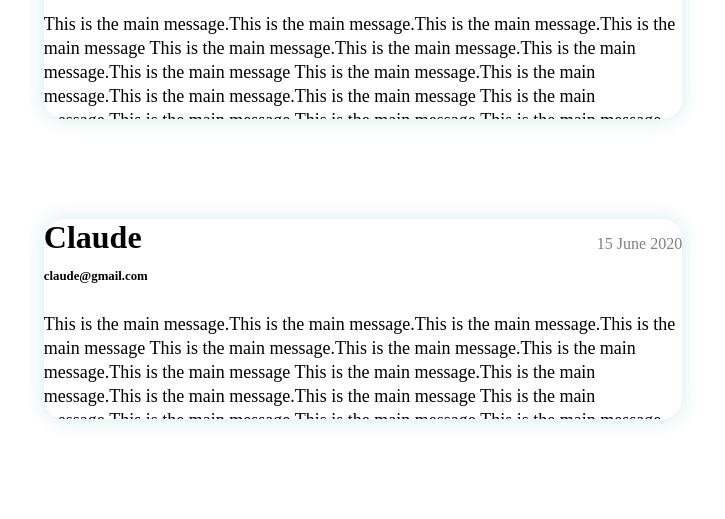
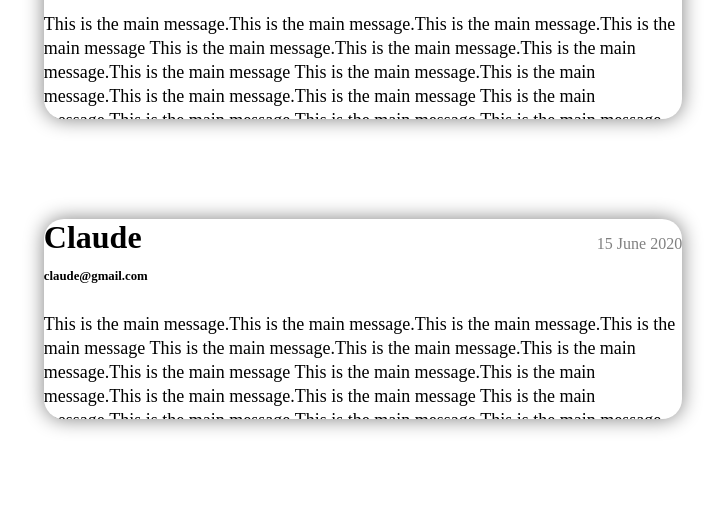
Before and after one commit to Patience250/My-Brand, a plain HTML site: page UI/admin/queries.html in a window 1280 px wide. Shown: the part 726-1245 px from the top of the page, without its empty margins (277-1002 px from the left). Drawn offline with Linux system fonts and the light colour scheme.

Commit message:
query page changed

```diff
--- a/UI/css/query.css
+++ b/UI/css/query.css
@@ -98,7 +98,7 @@
       border-radius: 20px;
       overflow: scroll;
       margin: 50px;
-      box-shadow: 0 0 20px rgba(34, 158, 158, 0.2);
+      box-shadow: 0 0 20px gray;
   }
 
   .query-header {
```
